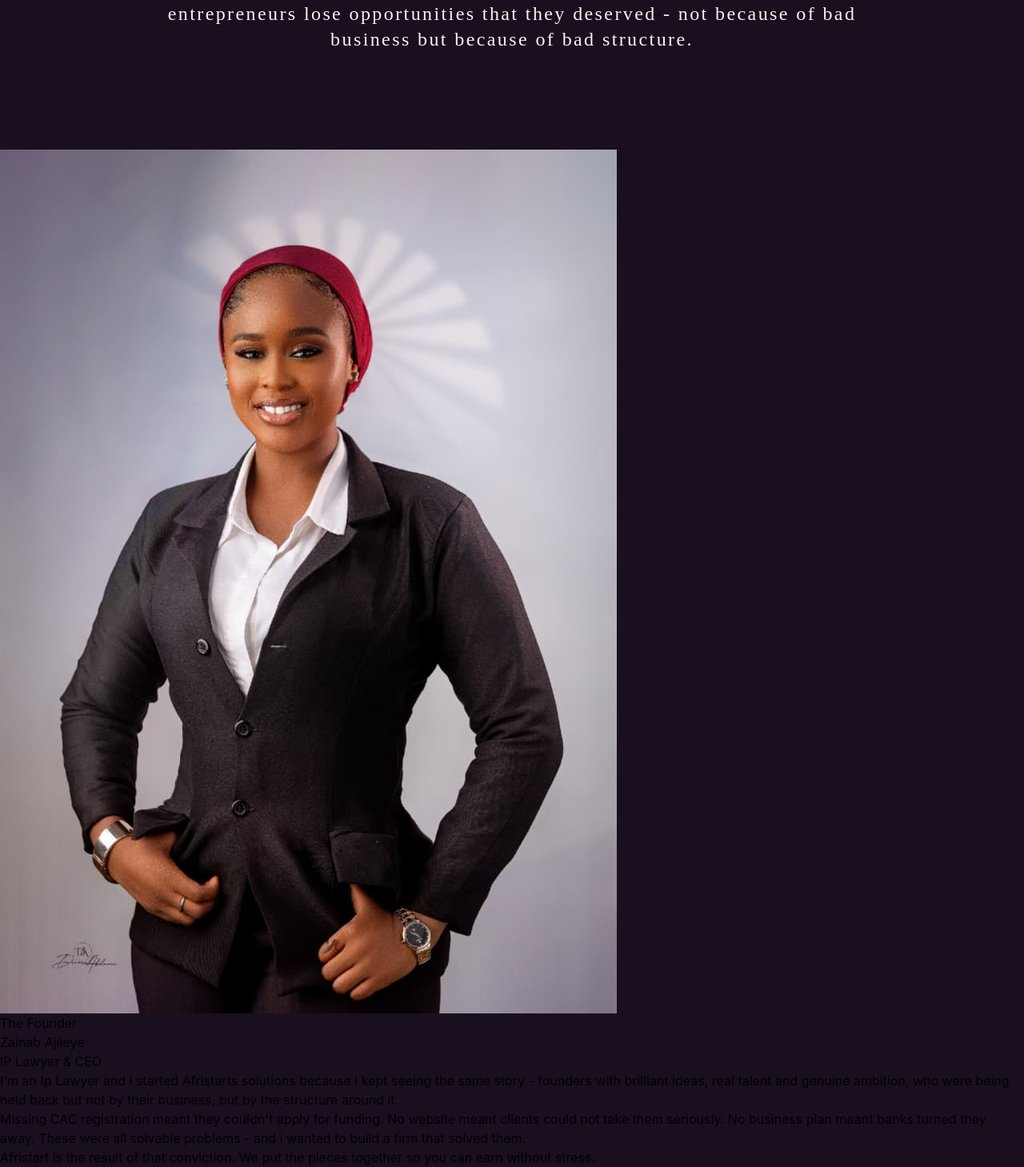
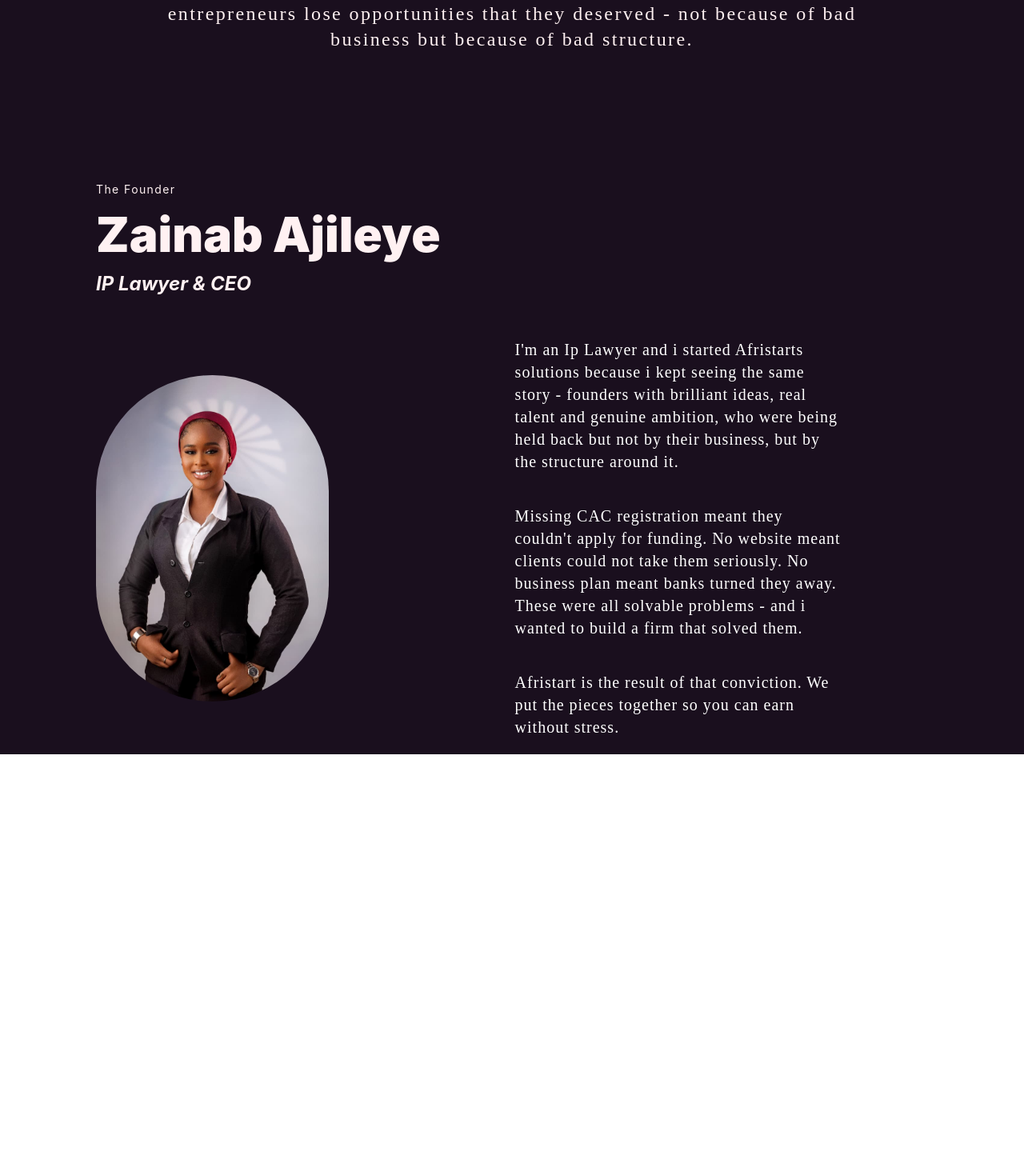
Before and after one commit to Yetty2020/AfriStart, a React (Vite) app: page / in a window 1280 px wide. Shown: the part 753-2212 px from the top of the page at 80% size. After the commit the page ends 1696 px from the top, so only its background shows below. Built offline with nearby package versions, Linux system fonts and the light colour scheme.

Commit message:
refactor(founder): Restructure the founder section using flex layout

```diff
--- a/src/section/Founder.tsx
+++ b/src/section/Founder.tsx
@@ -2,19 +2,25 @@ import zee from "../assets/zee.jpeg"
 
 function Founder() {
   return (
-    <section>
-      <div>
-        <img src={zee} alt="founder-image"/>
+    <section className="text-white lg:px-30 flex flex-col gap-8" >
+      <div className="flex flex-col gap-4  ">
+        <p className="flex-start  text-[#FFF1F2]  text-sm tracking-widest font-Inter font-extra-bold">The Founder</p>
+        <h1 className="text-[#FFF1F2] font-black text-2xl lg:text-6xl">Zainab Ajileye</h1>
+        <h1 className="text-[#FFF1F2] font-bold text-2xl italic">IP Lawyer & CEO</h1>
+      </div>
+      <div className="lg:flex items-center justify-content  " >
+      <div className="lg:w-[40%]">
+        <img src={zee} alt="founder-image" className="rounded-full w-[70%]"/>
       </div>
 
-      <div >
-        <p>The Founder</p>
-        <h1>Zainab Ajileye</h1>
-        <h1>IP Lawyer & CEO</h1>
-        <div>
-            <p>I'm an Ip Lawyer and i started Afristarts solutions because i kept seeing the same story - founders with brilliant ideas, real talent and genuine ambition, who were being held back but not by their business, but by the structure around it.</p>
+
+
+        <div className="lg:w-[60%] flex flex-col gap-3 items-center justify-content p-5 text-xl tracking-wider font-Playfair">
+           <div className="w-[70%] flex flex-col gap-10 items-start ">
+             <p>I'm an Ip Lawyer and i started Afristarts solutions because i kept seeing the same story - founders with brilliant ideas, real talent and genuine ambition, who were being held back but not by their business, but by the structure around it.</p>
             <p>Missing CAC registration meant they couldn't apply for funding. No website meant clients could not take them seriously. No business plan meant banks turned they away. These were all solvable problems - and i wanted to build a firm that solved them.</p>
             <p>Afristart is the result of that conviction. We put the pieces together so you can earn without stress.</p>
+           </div>
 
         </div>
 
--- a/src/section/Hero.tsx
+++ b/src/section/Hero.tsx
@@ -4,7 +4,7 @@ function Hero() {
   return (
 
 
-    <div className="min-h-screen md:h-screen flex flex-col items-center justify-center bg-[#1A0F1E] gap-6 font-Playfair px-5 " >
+    <div className="min-h-screen md:h-screen flex flex-col items-center justify-center bg-[#1A0F1E] gap-6 font-Playfair lg:px-30 lg:mb-10" >
         <span data-cursor
         data-cursor-bg="#CCFF00"
         data-cursor-scale="6" className="flex-start  text-[#FFF1F2]  text-sm tracking-widest font-Inter font-extra-bold">Our Story</span>
```
